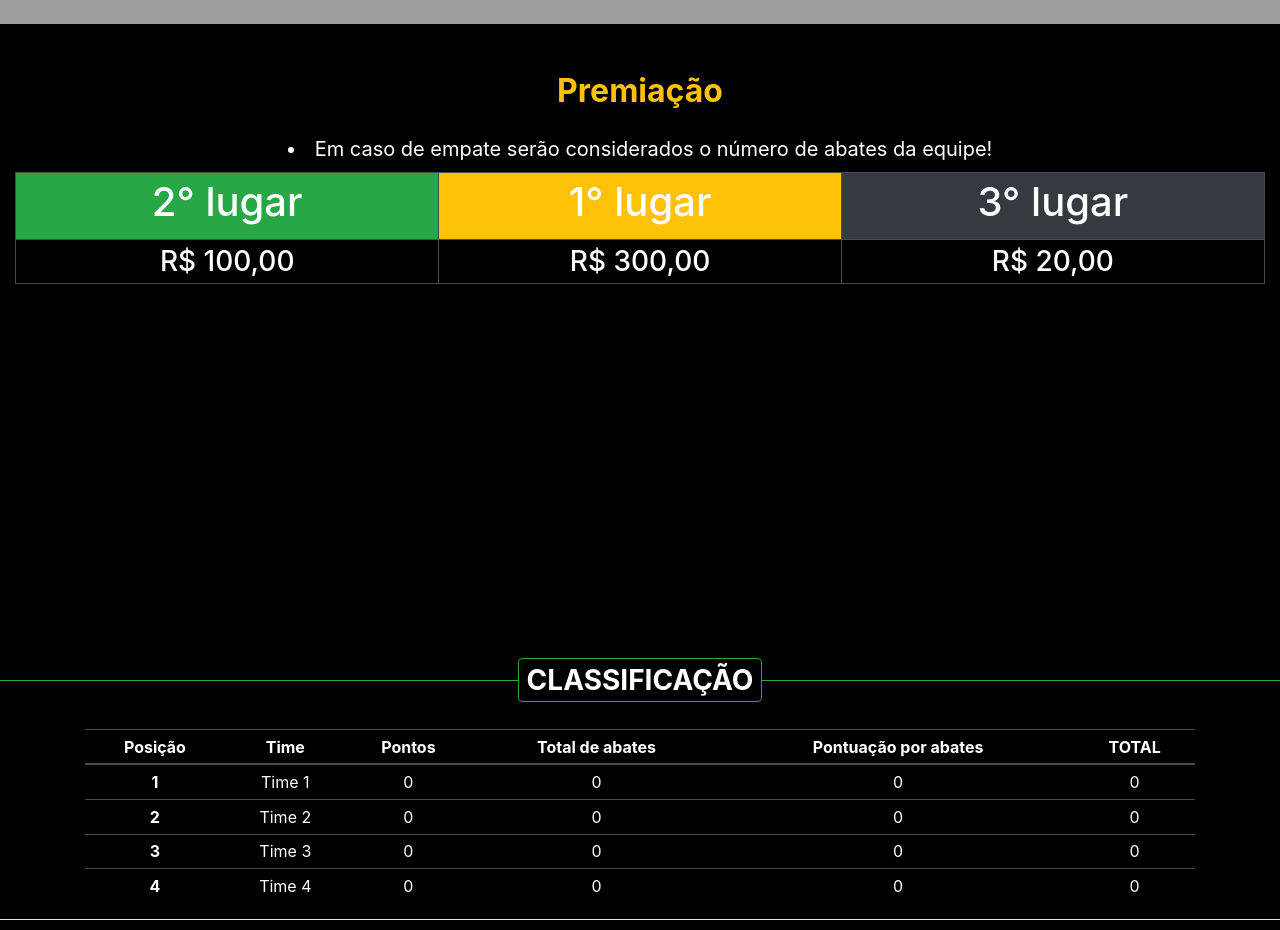
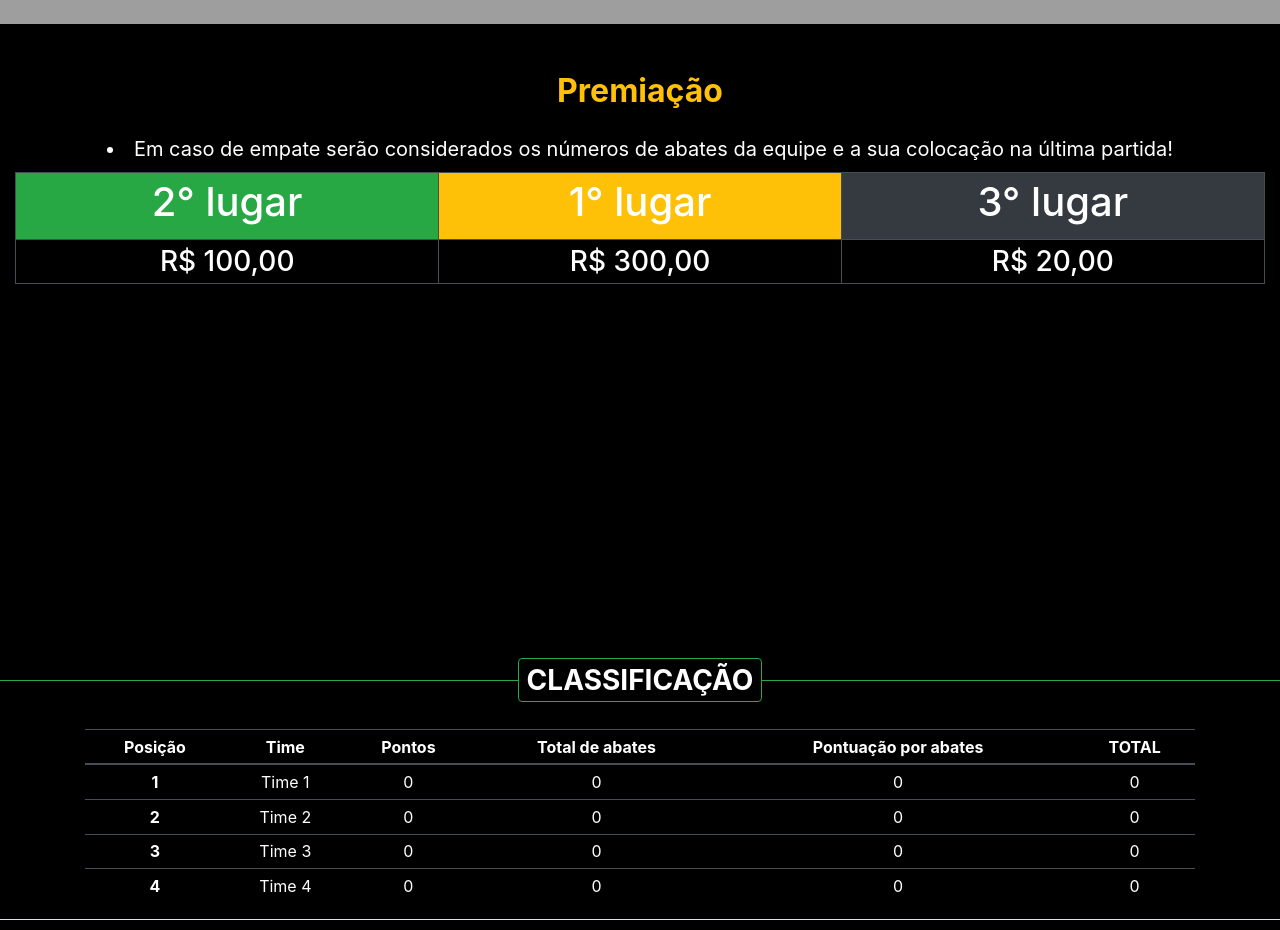
Before and after one commit to TecHay-Games/TecHay-Games.github.io, a plain HTML site: page index.html in a window 1280 px wide. Shown: the part 2140-3070 px from the top of the page. Drawn offline with nearby package versions, Linux system fonts and the light colour scheme; grey boxes are pictures that could not be loaded.

Commit message:
update FINAL

```diff
--- a/index.html
+++ b/index.html
@@ -185,7 +185,7 @@
 				<div class="mt-5">
 					<h2 class="text-warning font-weight-bold text-center mt-0 mb-4">Premiação</h2>
 					<div class="mt-1 mb-2">
-						<span class="text-center text-white font-regras"><li>Em caso de empate serão considerados o número de abates da equipe!</li></span>
+						<span class="text-center text-white font-regras"><li>Em caso de empate serão considerados os números de abates da equipe e a sua colocação na última partida!</li></span>
 					</div>
 
 
```
